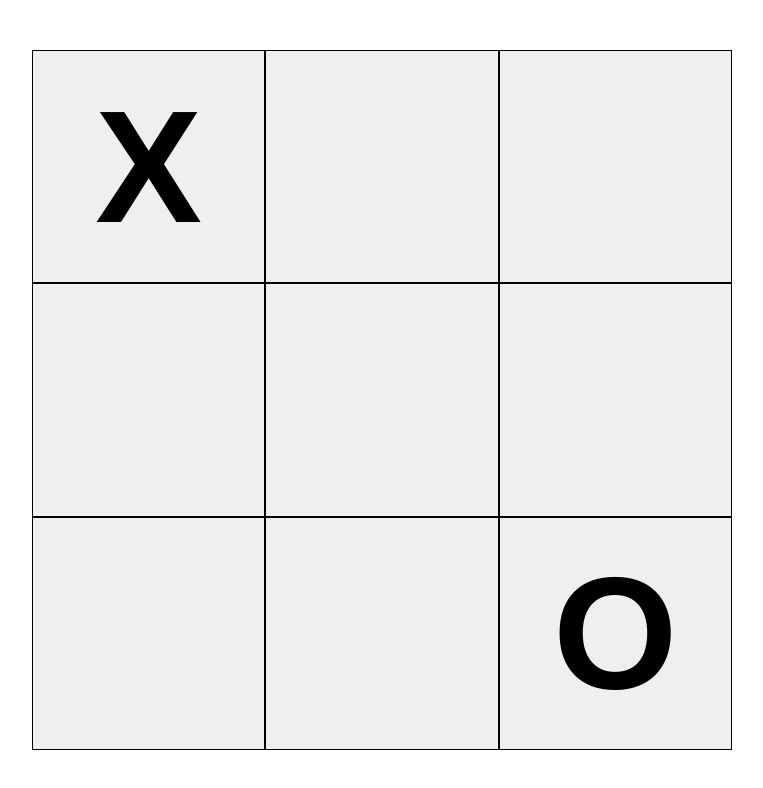
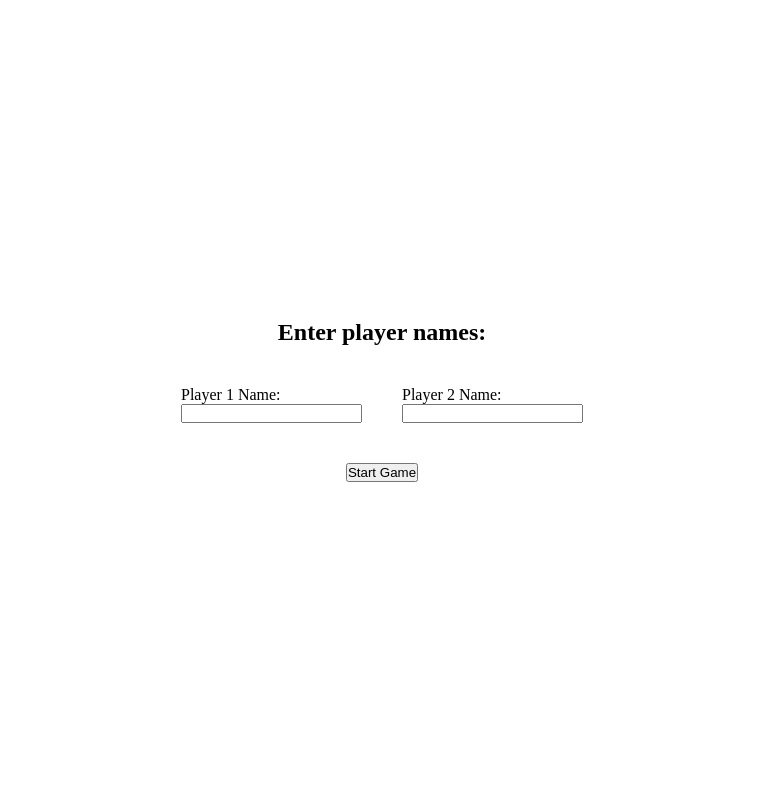
Before and after one commit to HannahCunliffe/tic_tac_toe, a plain HTML site: page index.html in a window 1280 px wide. Shown: the whole page, without its empty margins (258-1021 px from the left). Drawn offline with Linux system fonts and the light colour scheme.

Commit message:
implemented player name input and pre-game screen

```diff
--- a/script.js
+++ b/script.js
@@ -51,11 +51,11 @@
                 } else if (board[2] == board[4] && board[4] == board[6] && board[2] !== null) {
                     return true;
 
-                //check for draw by checking if all board squares have values after checking win
-                //conditions
+                    //check for draw by checking if all board squares have values after checking win
+                    //conditions
                 } else if (board.indexOf(null) == -1) {
                     return "draw"
-                }else {
+                } else {
                     //return false if no win conditions met
                     return false;
                 }
@@ -83,6 +83,7 @@
                     gridSquare.id = i;
                     gridSquare.classList.add("gameSquares")
                     gridSquare.textContent = board[i];
+                    gridSquare.addEventListener("click", makeMove)
                     gridContainer.appendChild(gridSquare);
                 };
 
@@ -122,14 +123,64 @@
         return { name, score, addPoint, getPoints }
     };
 
-    const player1 = makePlayer("test");
+    function makeMove() {
+        let selectedSquare = this.id;
+        if (!(currentBoard.gameBoard.board[selectedSquare] == null)) {
+            console.log("works")
+            return "invalid move"
+        } else {
+
+        }
+    }
+
+    //handles start of game setup, i.e allows players to enter names before beginning
+    function gameStartup() {
+        let startupContainer = document.createElement("div");
+        startupContainer.id = "startupContainer";
+
+
+        let textDescription = document.createElement("h2");
+        textDescription.textContent = "Enter player names: ";
+
+        startupContainer.append(textDescription);
+
+        let inputContainer = document.createElement("div");
+        inputContainer.classList.add("inputContainer");
+        let player1Inputs = document.createElement("div");
+        let player2Inputs = document.createElement("div");
+        let player1label = document.createElement("p");
+        player1label.innerText = "Player 1 Name:";
+        let player2label = document.createElement("p");
+        player2label.innerText = "Player 2 Name:";
+        let player1Input = document.createElement("input");
+        player1Input.id = "player1Name";
+        let player2Input = document.createElement("input");
+        player2Input.id = "player2Name";
+
+        player1Inputs.append(player1label, player1Input);
+        player2Inputs.append(player2label, player2Input);
+
+        inputContainer.append(player1Inputs, player2Inputs);
+
+        startupContainer.append(inputContainer);
+
+        let startButton = document.createElement("button");
+        startButton.textContent = "Start Game";
+        startButton.id = "startButton";
+        startButton.addEventListener("click", playGame);
+        startupContainer.append(startButton);
+
+        document.body.append(startupContainer);
+    };
+
+    gameStartup();
 
     let currentBoard = generateBoard();
 
-    currentBoard.displayGame.display();
+    // playGame()
 
     //function to play a game, currently configured to allow moves to be made via console
-    function playGame() {
+    function playGame(playername1, playername2) {
         // do {
         //     let userPickIndex = Number(prompt("Enter the square number you wish to pick")) - 1;
         //     if (Number.isInteger(userPickIndex)) {
@@ -141,6 +192,46 @@
         //         }
         //     }
         // } while (currentBoard.gameBoard.checkWin() == false)
+
+        //removes no longer needed inputs from game start
+        let startup = document.getElementById("startupContainer");
+
+        let player1Input = document.getElementById("player1Name").value;
+
+        let player2Input = document.getElementById("player2Name").value;
+
+        startup.remove();
+
+        const player1 = makePlayer(player1Input);
+
+        const player2 = makePlayer(player2Input);
+
+        let player1Mark = "X";
+
+        let player2Mark = "O";
+
+        currentBoard.displayGame.display();
+
+        let player1Turn = true;
+
+        let player2Turn = false;
+
+
+        if (player1Turn == true) {
+            let heading = document.createElement("h2");
+            heading.textContent = `${player1.name} (Player 1)'s turn`
+            document.body.prepend(heading);
+        }
+
+        if (player2Turn == true) {
+            let heading = document.createElement("h2");
+            heading.textContent = `${player2.name} (Player 2)'s turn`
+            document.body.prepend(heading);
+        }
+
+        currentBoard.gameBoard.modify(8, "O")
+        currentBoard.gameBoard.modify(0, "X")
+        console.log(currentBoard.gameBoard.board)
     };
 
     // function cpuPlay() {
@@ -159,12 +250,8 @@
     // }
 
 
-    // playGame()
 
-    console.log("Test")
 
-    currentBoard.gameBoard.modify(8, "O")
-    currentBoard.gameBoard.modify(0, "X")
-    console.log(currentBoard.gameBoard.board)
+
 
 }())
--- a/style.css
+++ b/style.css
@@ -8,8 +8,16 @@ body {
     display: flex;
     justify-content: center;
     align-items: center;
+    flex-direction: column;
     height: 100vh;
     width: 100vw;
+}
+
+#startupContainer {
+     display: flex;
+    justify-content: center;
+    align-items: center;
+    flex-direction: column;
 }
 
 .gridContainer {
@@ -35,3 +43,13 @@ body {
 .gameSquares:active {
     transform: translateY(2px);
 }
+
+.inputContainer {
+    display: flex;
+    gap: 40px;
+    margin-top: 40px;
+}
+
+#startButton {
+    margin-top: 40px;
+}
```
